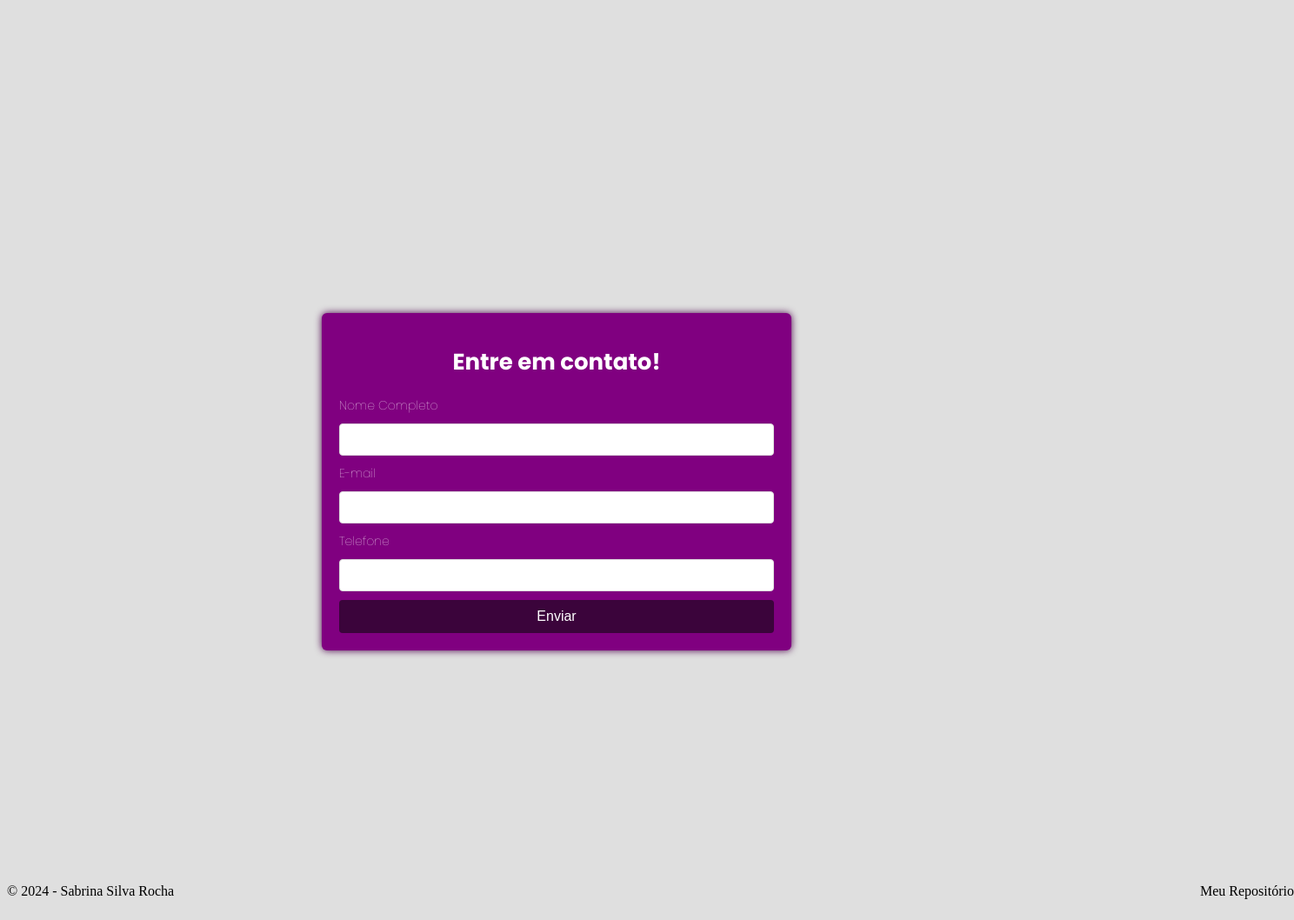
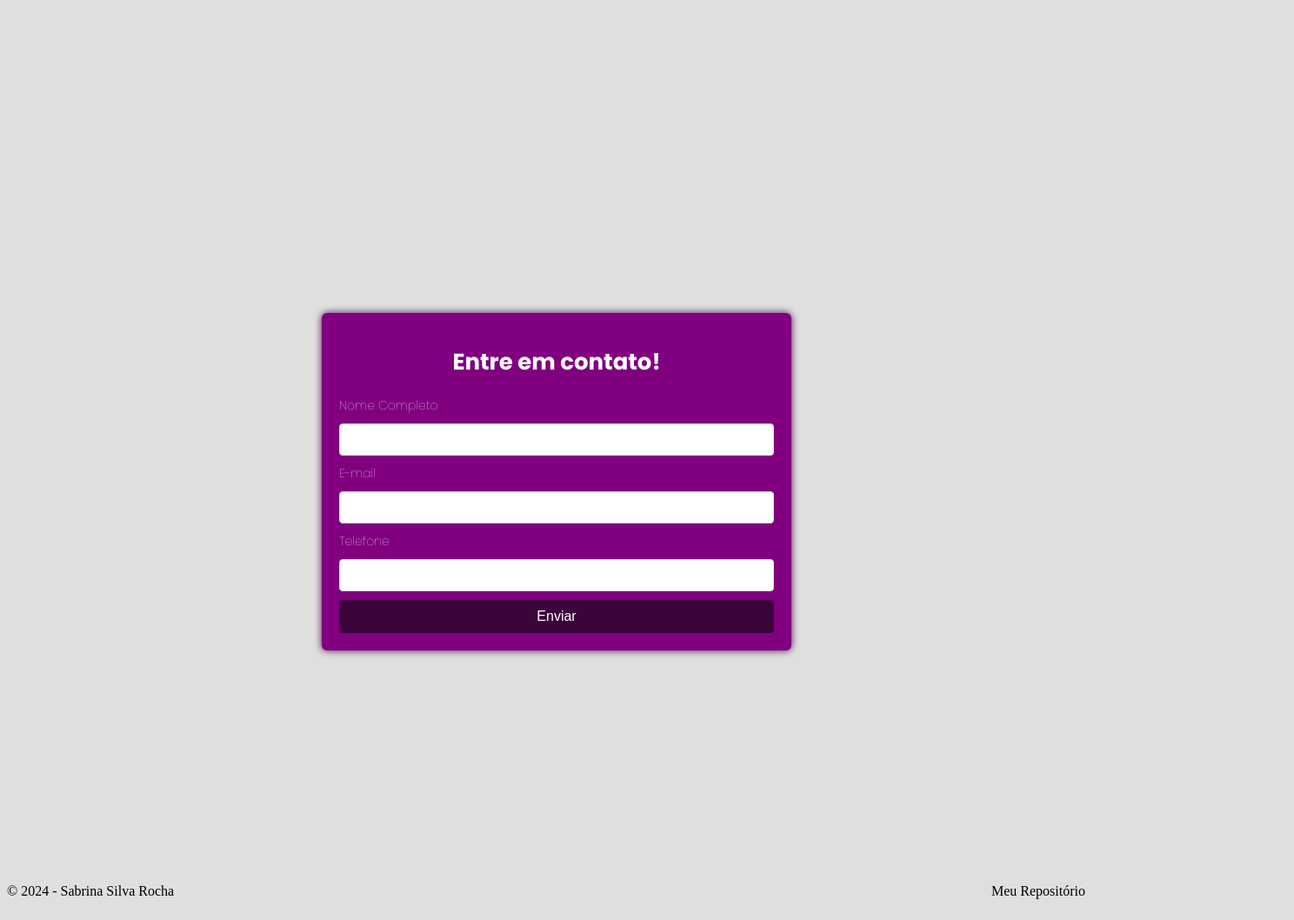
Before and after one commit to SabrinaSilva1/Portfolio, a plain HTML site: page PortifolioAtual/Portifolio/index.html in a window 1280 px wide. Shown: the part 2769-3827 px from the top of the page at 87% size, 1488 px wide, since content can reach past the window. Drawn offline with Linux system fonts and the light colour scheme.

Commit message:
Update styles.css

```diff
--- a/PortifolioAtual/Portifolio/css/styles.css
+++ b/PortifolioAtual/Portifolio/css/styles.css
@@ -349,7 +349,7 @@ h1{
 footer {
     display: flex;
     justify-content: space-between;
-    width: 1480px;
+    width: 1240px;
 
 }
 
```
